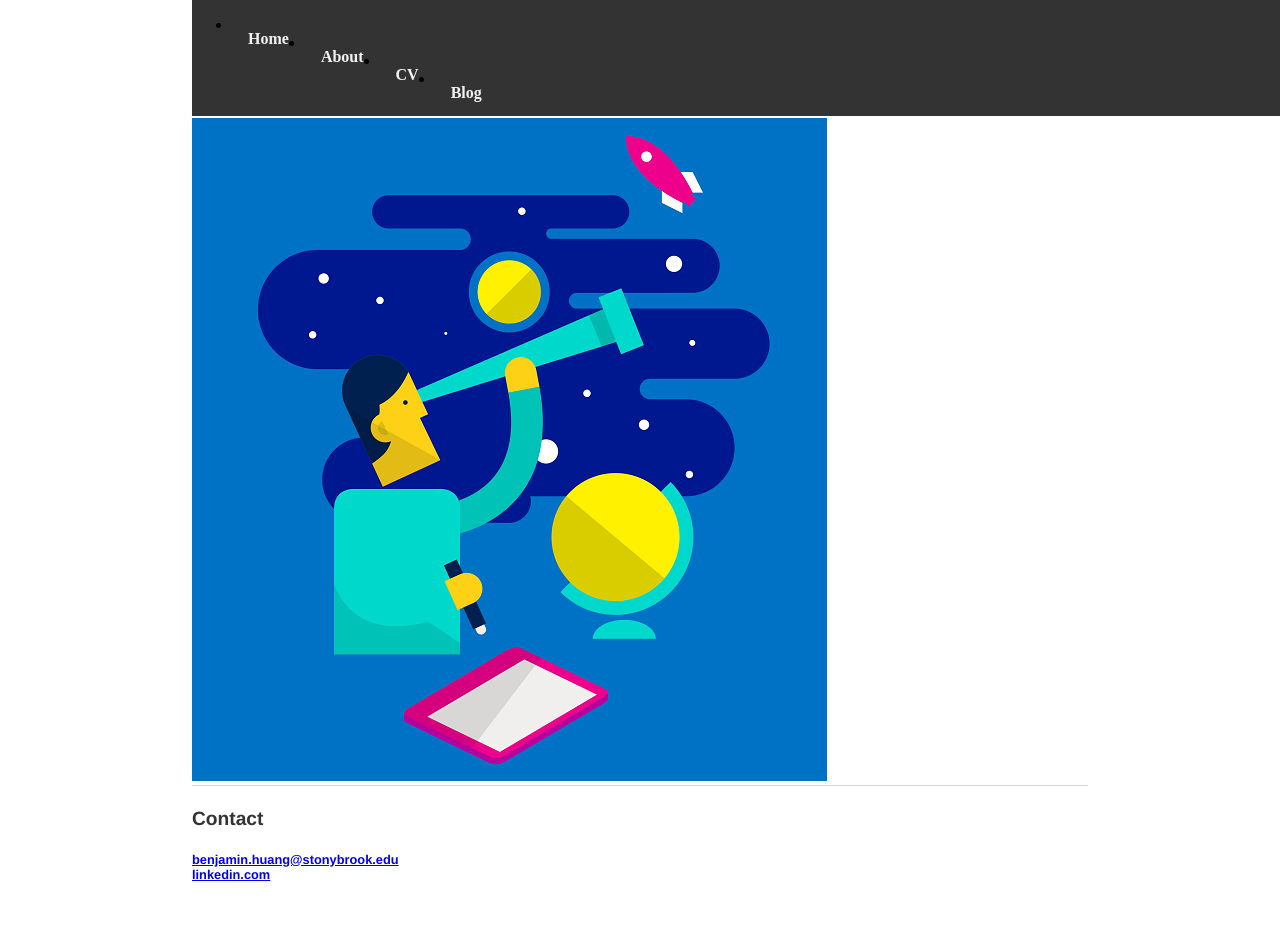
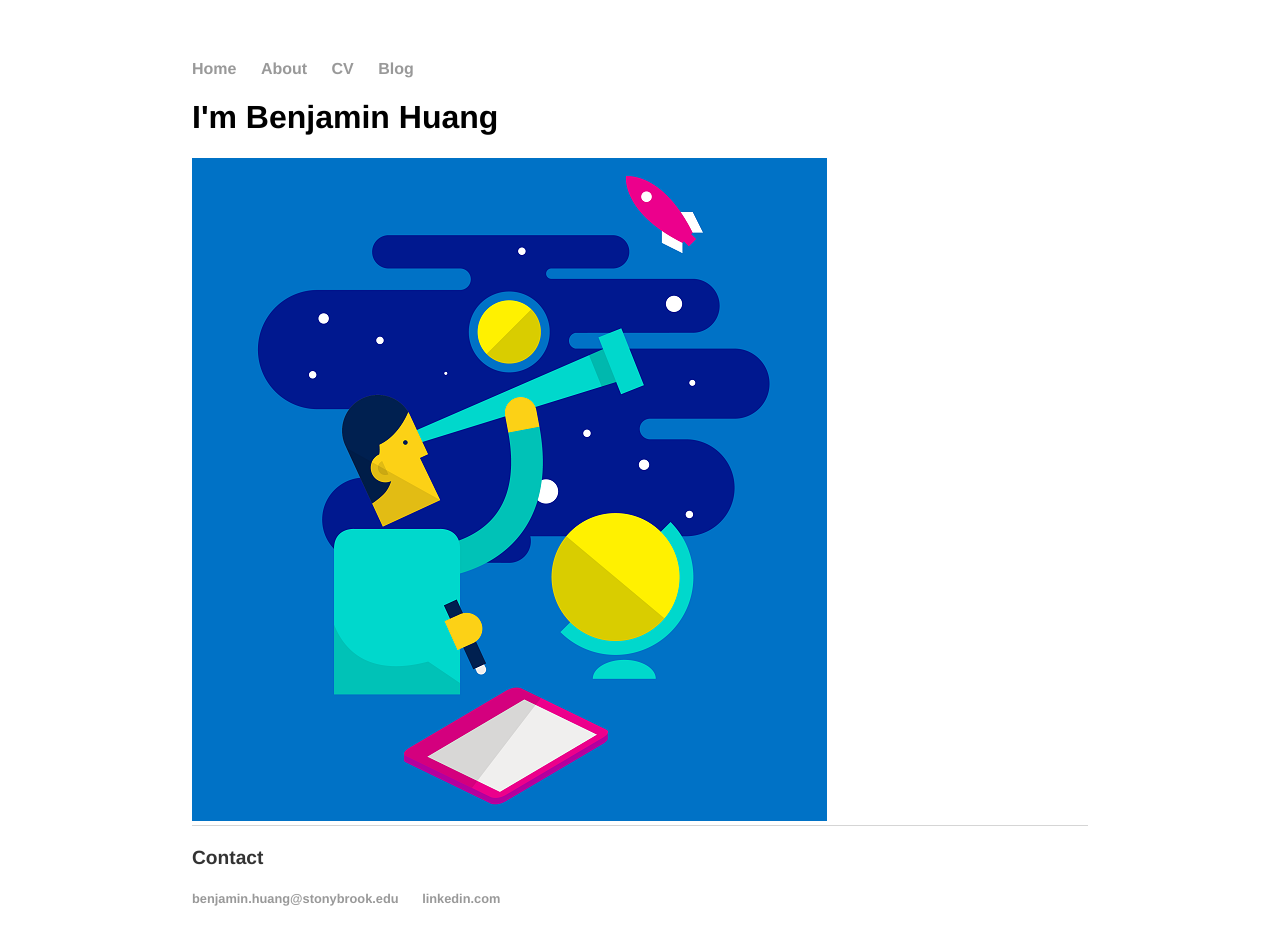
Before and after one commit to benjaminhuang13/benjaminhuang13.github.io, a Jekyll site: the page built from index.html, in a window 1280 px wide and 966 px high. Shown: the top 945 px of the window. Built offline with Jekyll 4.4.1, drawn with Linux system fonts in a browser that asks for light colours.

Commit message:
Update main.css

```diff
--- a/css/main.css
+++ b/css/main.css
@@ -2,7 +2,7 @@ body {
     margin: 60px auto;
     width: 70%;
 }
-/* nav ul, footer ul {
+nav ul, footer ul {
     font-family:'Helvetica', 'Arial', 'Sans-Serif';
     padding: 0px;
     list-style: none;
@@ -11,14 +11,14 @@ body {
 nav ul li, footer ul li {
     display: inline;
     margin-right: 20px;
-} */
-/* a {
+}
+a {
     text-decoration: none;
     color: #999;
-} */
-/* a:hover {
+}
+a:hover {
     text-decoration: underline;
-} */
+}
 h1 {
     font-size: 2em;
     font-family:'Helvetica', 'Arial', 'Sans-Serif';
@@ -41,41 +41,3 @@ ul.posts {
 ul.posts li {
     list-style: none;
 }
-
-
-footer ul {
-    font-family:'Helvetica', 'Arial', 'Sans-Serif';
-    padding: 0px;
-    list-style: none;
-    font-weight: bold;
-}
-footer ul {
-    font-family:'Helvetica', 'Arial', 'Sans-Serif';
-    padding: 0px;
-    list-style: none;
-    font-weight: bold;
-}
-.container{
-    margin-top: 30px;
-}
-.navbar a {
-    float: left;
-    display: block;
-    color: #f2f2f2;
-    text-align: center;
-    padding: 14px 16px;
-    text-decoration: none;
-}
-.navbar {
-    list-style: none;
-    font-weight: bold;
-    overflow: hidden;
-    background-color: #333;
-    position: fixed; /* Set the navbar to fixed position */
-    top: 0; /* Position the navbar at the top of the page */
-    width: 100%; /* Full width */
-}
-.navbar a:hover {
-    background: #ddd;
-    color: red;
-}
```
